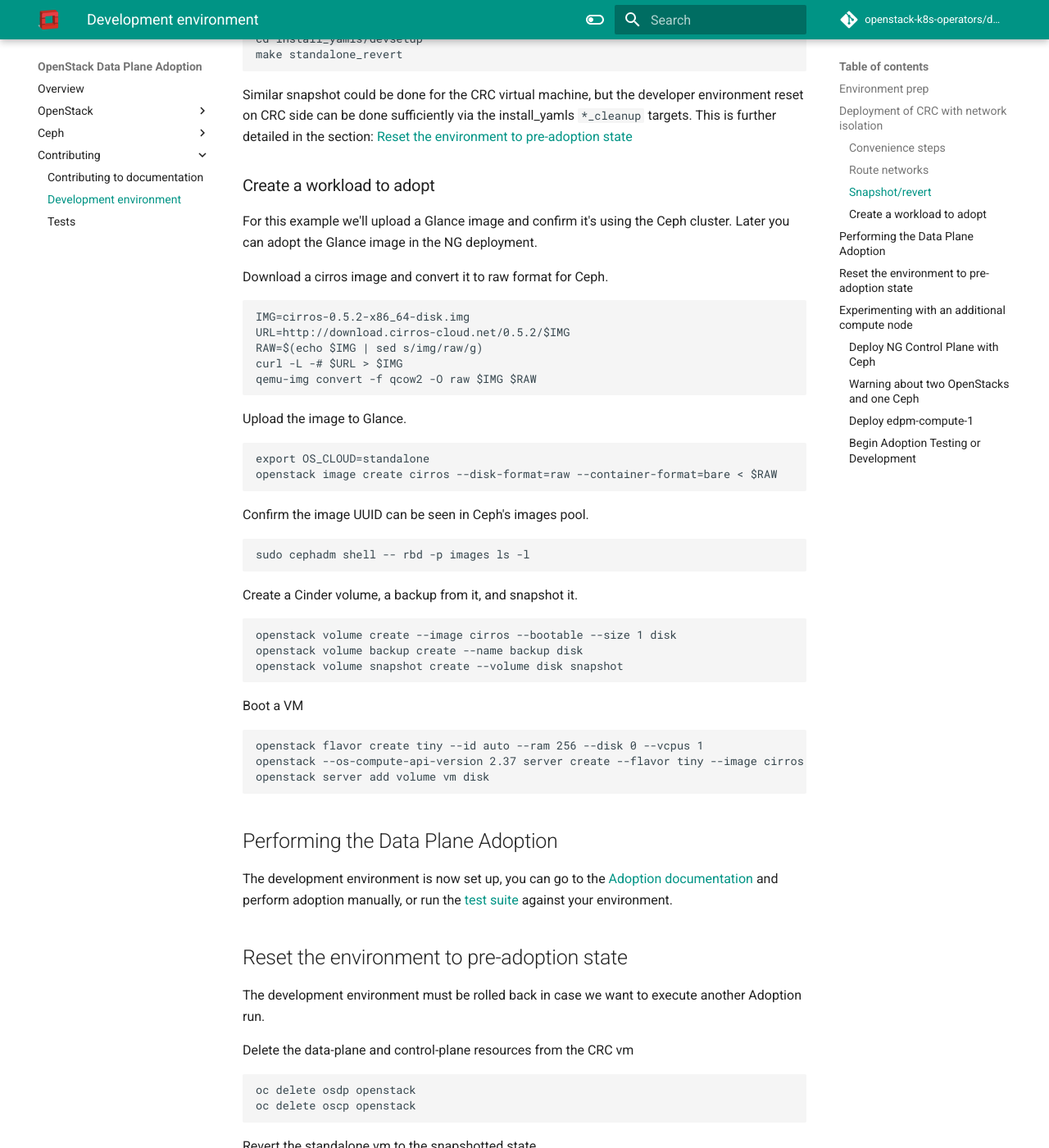
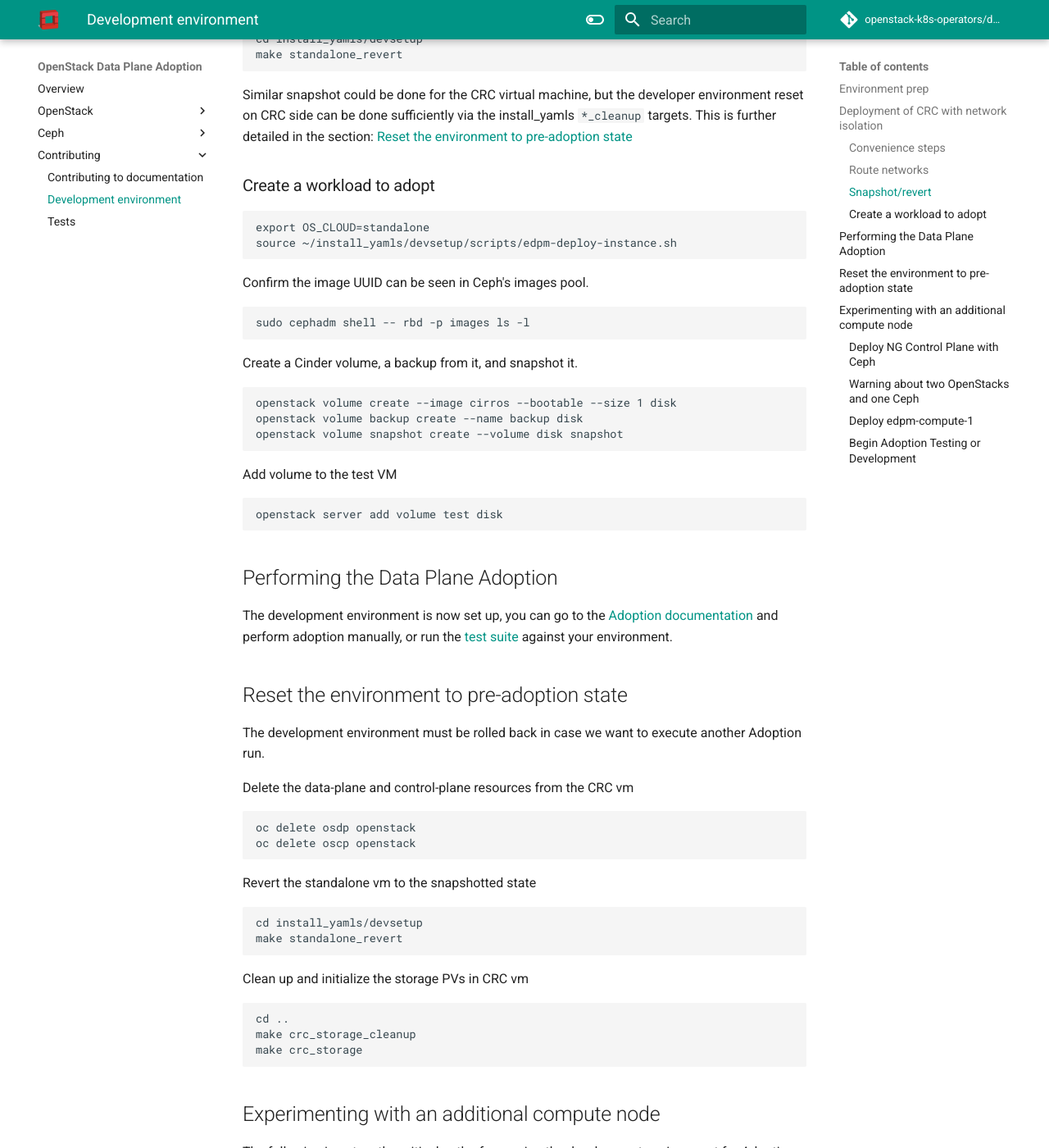
Before and after one commit to openstack-k8s-operators/data-plane-adoption, an MkDocs documentation site: the page built from docs/contributing/development_environment.md, in a window 1280 px wide and 1400 px high, scrolled down 1931 px. Shown: the whole window at 82% size. Built offline with MkDocs 1.6.1 and Material for MkDocs 9.7.7, drawn with Linux system fonts in a browser that asks for light colours; comment, search, counter and statistics services are not loaded; the version menu is left out.

Commit message:
[Workload Setup] reuse edpm-deploy-instance.sh script
The script creates an instance with all the dependencies,
let's reuse the script.

Depends-On: https://github.com/openstack-k8s-operators/install_yamls/pull/530
Closes https://github.com/openstack-k8s-operators/data-plane-adoption/issues/132

````diff
--- a/docs/contributing/development_environment.md
+++ b/docs/contributing/development_environment.md
@@ -112,22 +112,9 @@
 
 ### Create a workload to adopt
 
-For this example we'll upload a Glance image and confirm it's using
-the Ceph cluster. Later you can adopt the Glance image in the NG
-deployment.
-
-Download a cirros image and convert it to raw format for Ceph.
-```
-IMG=cirros-0.5.2-x86_64-disk.img
-URL=http://download.cirros-cloud.net/0.5.2/$IMG
-RAW=$(echo $IMG | sed s/img/raw/g)
-curl -L -# $URL > $IMG
-qemu-img convert -f qcow2 -O raw $IMG $RAW
-```
-Upload the image to Glance.
 ```
 export OS_CLOUD=standalone
-openstack image create cirros --disk-format=raw --container-format=bare < $RAW
+source ~/install_yamls/devsetup/scripts/edpm-deploy-instance.sh
 ```
 Confirm the image UUID can be seen in Ceph's images pool.
 ```
@@ -141,11 +128,9 @@
 openstack volume snapshot create --volume disk snapshot
 ```
 
-Boot a VM
+Add volume to the test VM
 ```
-openstack flavor create tiny --id auto --ram 256 --disk 0 --vcpus 1
-openstack --os-compute-api-version 2.37 server create --flavor tiny --image cirros --nic none --wait vm
-openstack server add volume vm disk
+openstack server add volume test disk
 ```
 
 ## Performing the Data Plane Adoption
````
